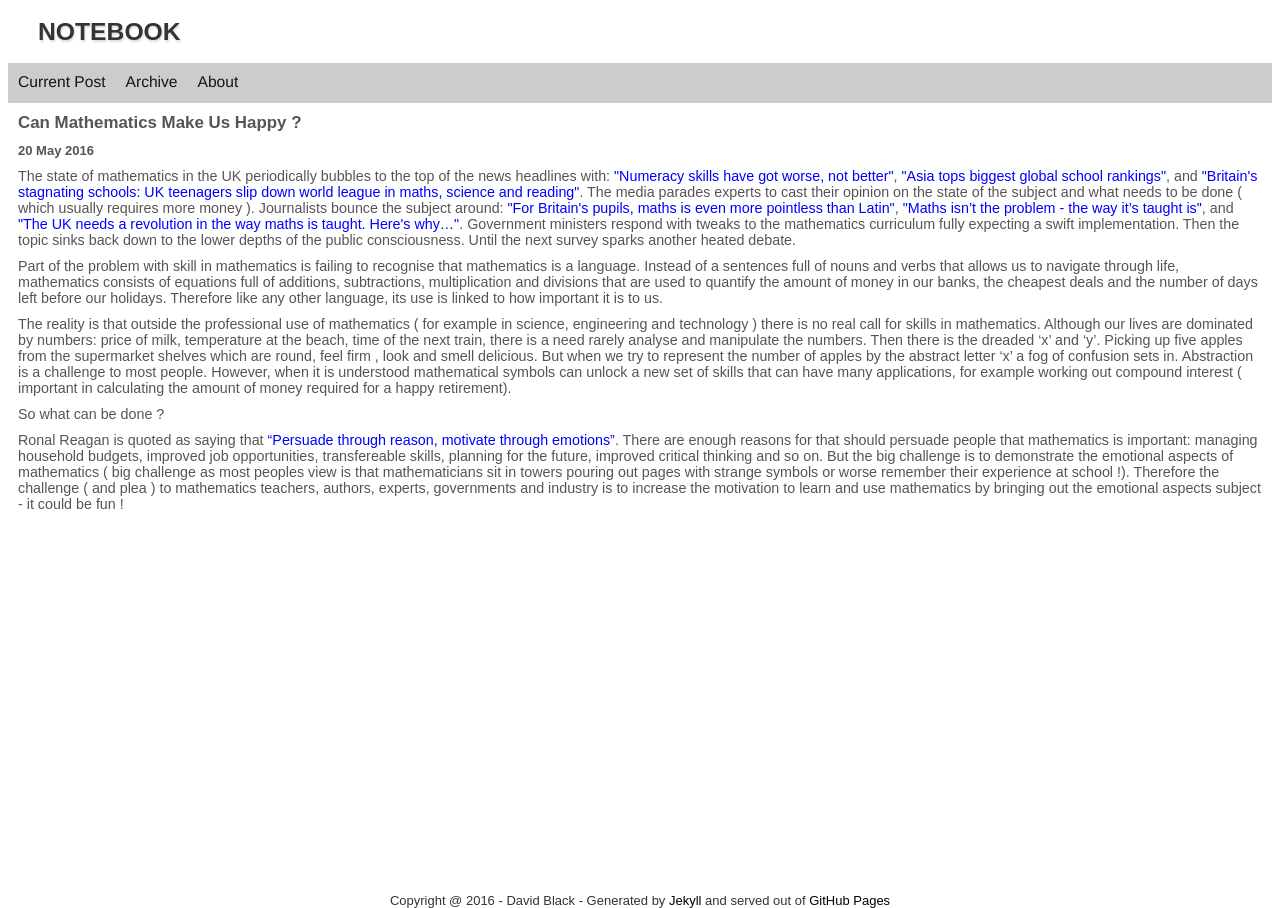
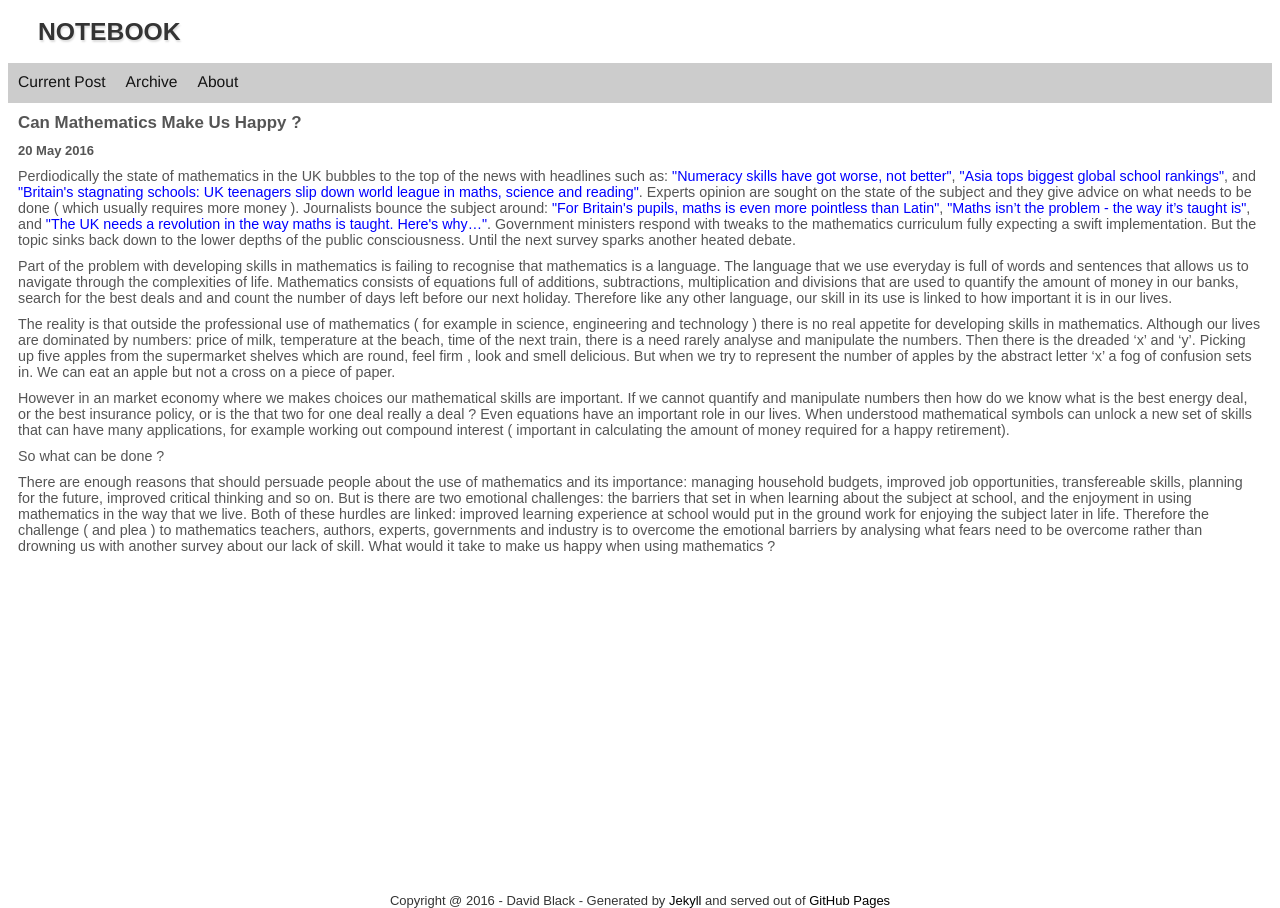
Before and after one commit to dtinblack/dtinblack.github.io, a Jekyll site: the page built from _posts/2016-05-20-current.html, in a window 1280 px wide. Built offline with Jekyll 4.4.1, drawn with Linux system fonts in a browser that asks for light colours.

Commit message:
updated 20 May 2016 post

```diff
--- a/_posts/2016-05-20-current.html
+++ b/_posts/2016-05-20-current.html
@@ -5,41 +5,47 @@ description: Using the emotional aspects of mathematics to improve its use.
 ---
 
 <p>
-The state of mathematics in the UK periodically bubbles to the top of the news headlines with:
+Perdiodically the state of mathematics in the UK bubbles to the top of the news with headlines such as:
 <a href="http://www.nationalnumeracy.org.uk/what-issue" target="_blank">"Numeracy skills have got worse, not better"</a>,
 <a href="http://www.bbc.co.uk/news/business-32608772" target="_blank">"Asia tops biggest global school rankings"</a>, and
 <a href="http://www.dailymail.co.uk/news/article-2517834/Britains-stagnating-schools-UK-teenagers-slip-world-league-maths-science-reading.html#ixzz495OXvinf" target="_blank" >"Britain's stagnating schools: UK teenagers slip down world league in maths, science and reading"</a>.
-The media parades experts to cast their opinion on the state of the subject and what needs to be done (
-which usually requires more money ).
+Experts opinion are sought on the state of the subject and they give advice on what needs to be done ( which usually requires more money ).
 Journalists bounce the subject around:
 <a href="http://www.theguardian.com/commentisfree/2014/feb/18/maths-more-pointless-than-latin-british-pupils-china" target="_blank">"For Britain's pupils, maths is even more pointless than Latin"</a>,
 <a href="http://www.theguardian.com/commentisfree/2016/mar/11/maths-isnt-problem-curriculum-lacking-imagination" target="_blank">"Maths isn’t the problem - the way it’s taught is"</a>, and
 <a href="http://www.theguardian.com/education/2014/feb/23/maths-teaching-revolution-needed-conrad-wolfram" target="_blank">"The UK needs a revolution in the way maths is taught. Here's why…"</a>.
 Government ministers respond with tweaks to the mathematics curriculum fully expecting a swift implementation.
-Then the topic sinks back down to the lower depths of the public consciousness. Until the next survey sparks
+But the topic sinks back down to the lower depths of the public consciousness. Until the next survey sparks
 another heated debate.
 </p>
 
 <p>
-Part of the problem with skill in mathematics is failing to recognise that mathematics is a language.
-Instead of a sentences full of nouns and verbs that allows us to navigate through life, mathematics
-consists of equations full of additions, subtractions, multiplication and divisions that are used
-to quantify the amount of money in our banks, the cheapest deals and the number of days left before our
-holidays. Therefore like any other language, its use is linked to how important it is to us.
+Part of the problem with developing skills in mathematics is failing to recognise that mathematics is a
+language. The language that we use everyday is full of words and sentences that allows us to navigate
+through the complexities of life.
+Mathematics consists of equations full of additions, subtractions, multiplication and divisions that are used
+to quantify the amount of money in our banks, search for the best deals and and count the number of days left before our
+next holiday. Therefore like any other language, our skill in its use is linked to how important it is in our
+lives.
 </p>
 
 <p>
 The reality is that  outside the professional use of mathematics ( for example in science, engineering and
-technology ) there is no real call for skills in
+technology ) there is no real appetite for developing skills in
 mathematics. Although our lives are dominated by numbers: price of milk, temperature at the beach,
 time of the next train, there is a need rarely analyse and manipulate the numbers. Then there is
-the dreaded ‘x’ and ‘y’.  Picking up
-five apples from the supermarket shelves which are round, feel firm , look and smell delicious.
-But when we try to
-represent the number of apples by the abstract letter ‘x’ a fog of confusion sets in. Abstraction is a challenge to
-most people. However, when it is understood mathematical symbols can unlock a new set of skills that can have many applications, for
-example working out compound interest ( important in calculating the amount of money required for a
-happy retirement).
+the dreaded ‘x’ and ‘y’.  Picking up five apples from the supermarket shelves which are round,
+feel firm , look and smell delicious. But when we try to
+represent the number of apples by the abstract letter ‘x’ a fog of confusion sets in. We can eat an apple but not a
+cross on a piece of paper.
+</p>
+
+<p>
+However in an market economy where we makes choices our mathematical skills are important. If we cannot
+quantify and manipulate numbers then how do we know what is the best energy deal, or the best insurance policy, or is the that two for
+one deal really a deal ? Even equations have an important role in our lives. When understood mathematical symbols can
+unlock a new set of skills that can have many applications, for example working out compound interest ( important in
+calculating the amount of money required for a happy retirement).
 </p>
 
 <p>
@@ -47,15 +53,14 @@ So what can be done ?
 </p>
 
 <p>
-Ronal Reagan is quoted as saying that
-<a href="http://www.talkativeman.com/make-connections-with-people-like-reagan/" target="_blank">
-“Persuade through reason, motivate through emotions”</a>. There are enough
-reasons for that should persuade people that mathematics is important: managing household budgets, improved job
-opportunities, transfereable skills, planning for the future, improved critical thinking and so on. But
-the big challenge is to demonstrate the emotional aspects of mathematics ( big challenge as most peoples
-view is that mathematicians sit in towers pouring out pages with strange symbols or worse remember their
-experience at school !). Therefore the challenge ( and plea )
-to mathematics teachers, authors, experts,
-governments and industry is to increase the motivation to learn and use mathematics by bringing out the
-emotional aspects subject - it could be fun !
+There are enough
+reasons that should persuade people about the use of mathematics and its importance: managing household budgets,
+improved job opportunities, transfereable skills, planning for the future, improved critical thinking and so on.
+But is there are two emotional challenges: the barriers that set in when learning about the subject at school,
+and the enjoyment in using mathematics in the way that we live. Both of these hurdles are linked:
+improved learning experience at school would put in the ground work for enjoying the subject later in life.
+Therefore the challenge ( and plea ) to mathematics teachers, authors, experts,
+governments and industry is to overcome the emotional barriers by analysing what fears need to be overcome
+rather than drowning us with another survey about our lack of skill. What would it take to
+make us happy when using mathematics ?
 </p>
```
